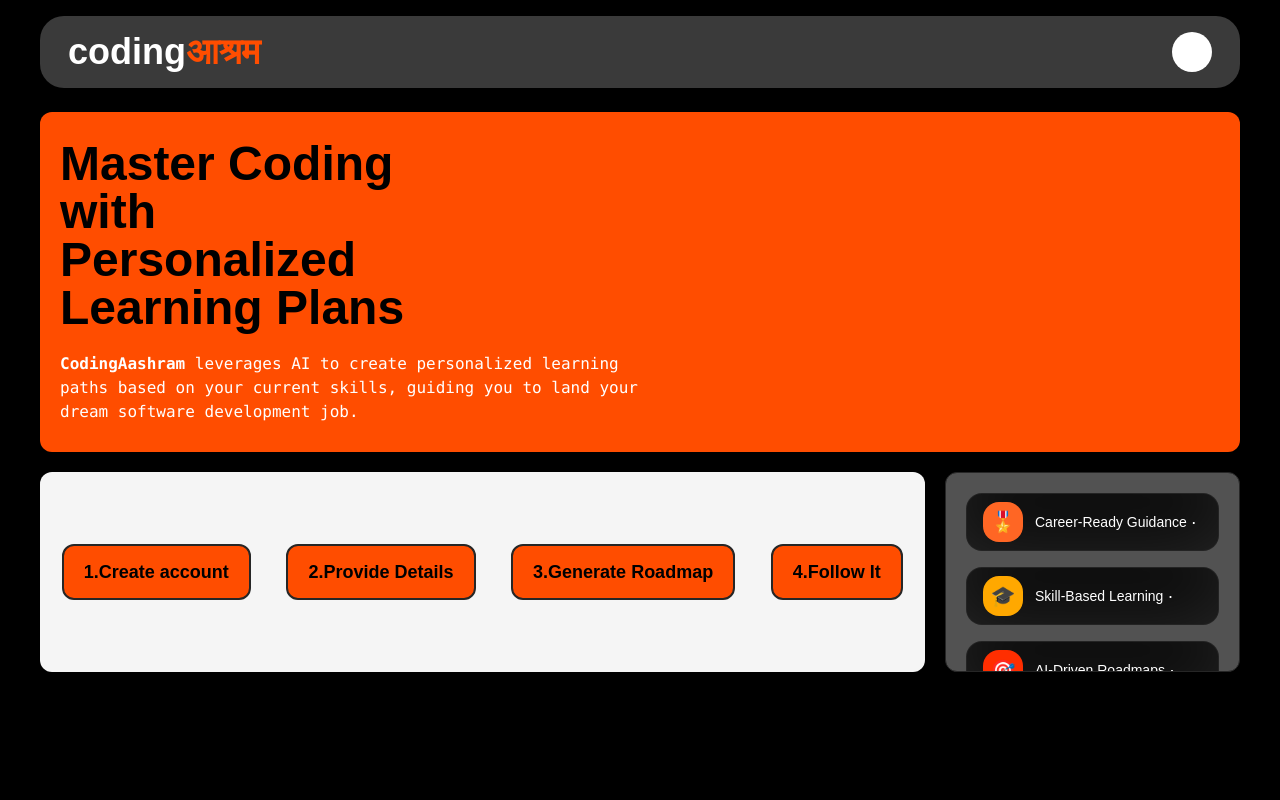
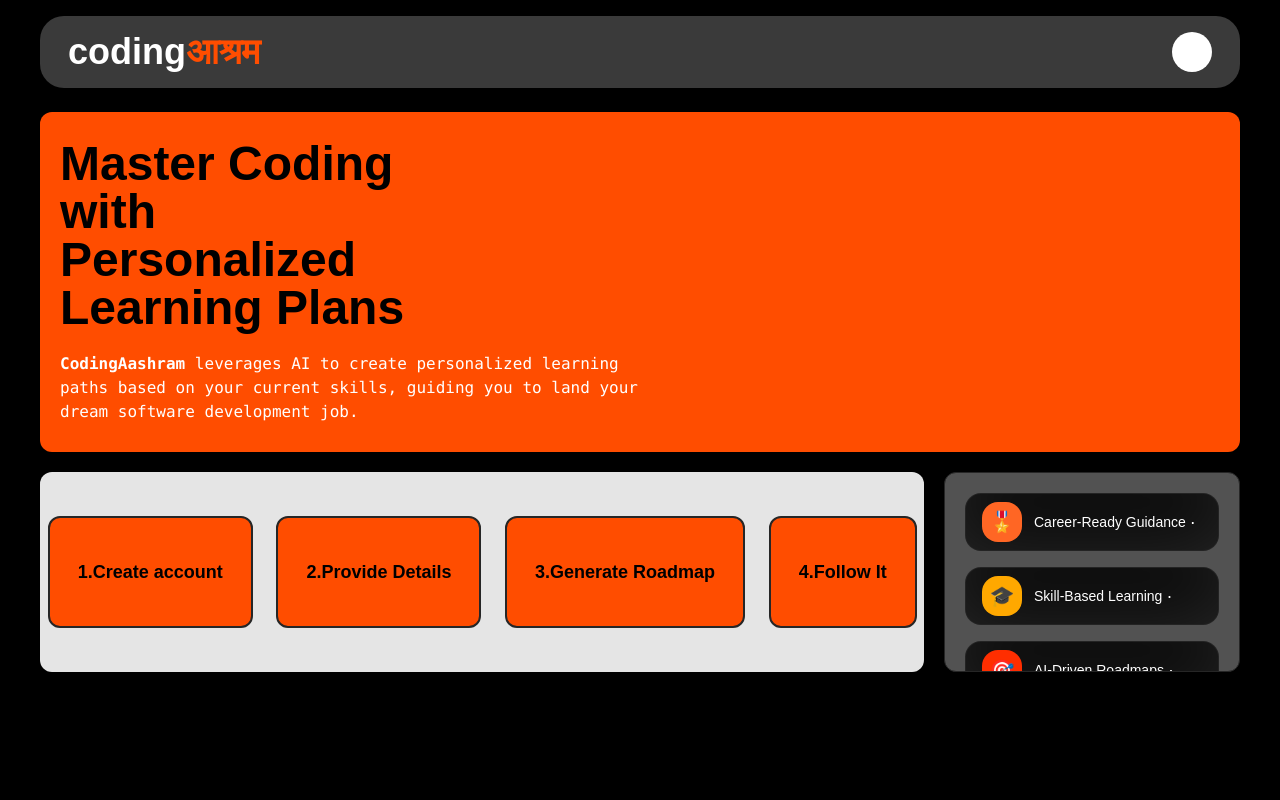
Before and after one commit to Swayanshu004/CODINGAASHRAM-FRONTEND, a Next.js app: page / in a window 1280 px wide. Shown: the top 800 px of the page. Built offline with nearby package versions, Linux system fonts and the light colour scheme.

Commit message:
redesign landing page - hero section

```diff
--- a/src/app/page.tsx
+++ b/src/app/page.tsx
@@ -154,11 +154,11 @@
           <div></div>
         </div>
         <div className="h-2/4 md:h-1/4 mx-10 my-5 rounded-xl flex flex-col md:flex-row gap-5">
-          <div className="h-1/2 md:h-full md:w-3/4 rounded-xl p-2 bg-neutral-100 text-xs md:text-lg font-bold text-black flex items-center justify-around gap-2">
-            <h2 className="border-2 px-2 py-4 md:py-3 md:px-5 rounded-md md:rounded-xl bg-[#ff4d00]">1.Create account</h2>
-            <h2 className="border-2 px-2 py-4 md:py-3 md:px-5 rounded-md md:rounded-xl bg-[#ff4d00]">2.Provide Details</h2>
-            <h2 className="border-2 px-2 py-4 md:py-3 md:px-5 rounded-md md:rounded-xl bg-[#ff4d00]">3.Generate Roadmap</h2>
-            <h2 className="border-2 px-2 py-4 md:py-3 md:px-5 rounded-md md:rounded-xl bg-[#ff4d00]">4.Follow It</h2>
+          <div className="md:h-full md:w-3/4 rounded-xl bg-transparent md:bg-neutral-200 text-xs md:text-lg font-bold text-black flex items-center justify-around gap-2">
+            <h2 className="border-2 px-2 py-4 md:py-10 md:px-7 rounded-md md:rounded-xl bg-neutral-300 md:bg-[#ff4d00]">1.Create account</h2>
+            <h2 className="border-2 px-2 py-4 md:py-10 md:px-7 rounded-md md:rounded-xl bg-neutral-300 md:bg-[#ff4d00]">2.Provide Details</h2>
+            <h2 className="border-2 px-2 py-4 md:py-10 md:px-7 rounded-md md:rounded-xl bg-neutral-300 md:bg-[#ff4d00]">3.Generate Roadmap</h2>
+            <h2 className="border-2 px-2 py-4 md:py-10 md:px-7 rounded-md md:rounded-xl bg-neutral-300 md:bg-[#ff4d00]">4.Follow It</h2>
           </div>
           <div className="h-2/3 md:h-full md:w-1/4 rounded-xl p-5 relative flex flex-col overflow-hidden border bg-neutral-600 md:shadow-xl">
               <AnimatedList>
```
